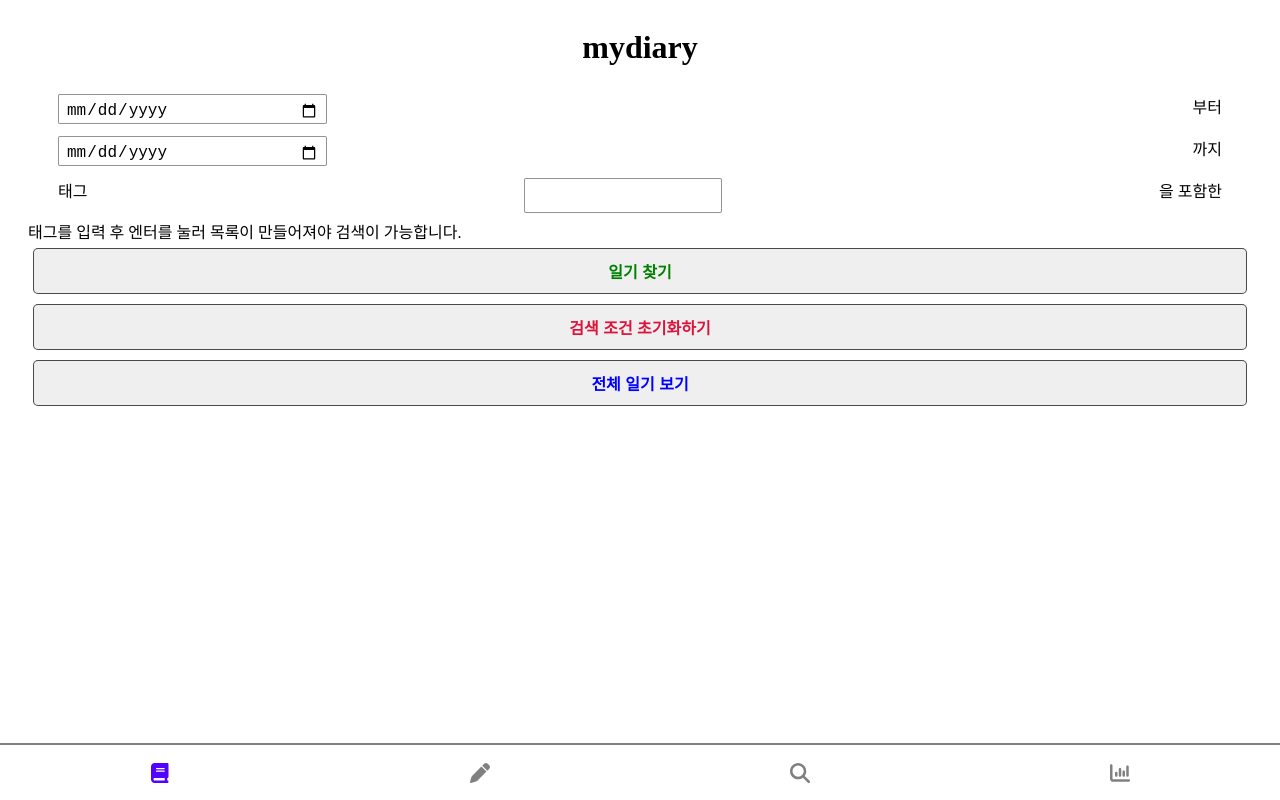
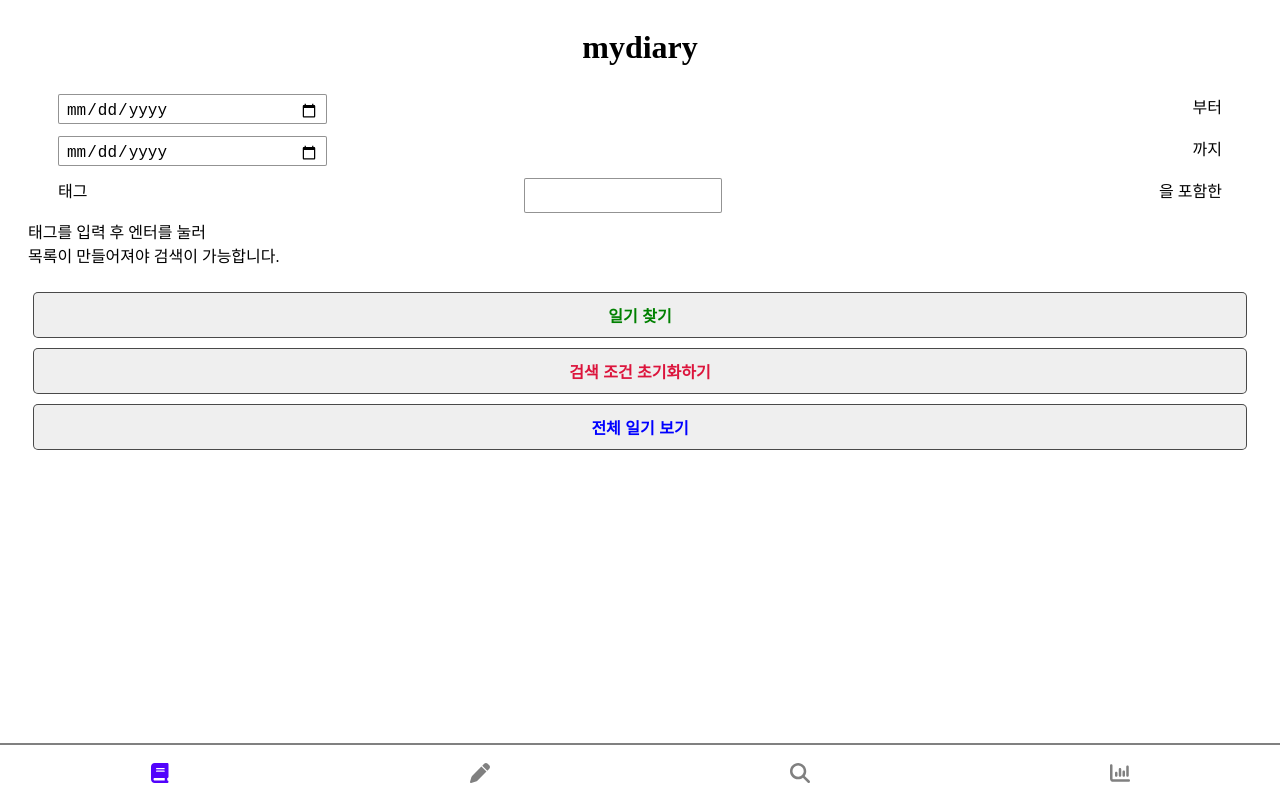
Before and after one commit to purple402/mydiary, a React (Create React App) app: page /search in a window 1280 px wide. Built offline with nearby package versions, Linux system fonts and the light colour scheme.

Commit message:
Update style in Search.tsx

```diff
--- a/src/screens/Search.tsx
+++ b/src/screens/Search.tsx
@@ -44,6 +44,7 @@ const StyledInput = styled.input`
 const ButtonDiv = styled.div`
   display: flex;
   flex-direction: column;
+  margin-top: 20px;
 `;
 
 const StyledButton = styled.button`
@@ -196,7 +197,8 @@ function Search() {
             <StyledInput id="tag" onKeyPress={(e) => onCheckEnter(e)} />
             을 포함한
           </StyledLabel>
-          <span>태그를 입력 후 엔터를 눌러 목록이 만들어져야 검색이 가능합니다.</span>
+          <span>태그를 입력 후 엔터를 눌러</span>
+          <span>목록이 만들어져야 검색이 가능합니다.</span>
           <TagList tags={inputs.tags} useDelBtn />
           <ButtonDiv>
             <StyledButton type="submit" color="green" onClick={(e) => handleSubmit(e)}>
```
